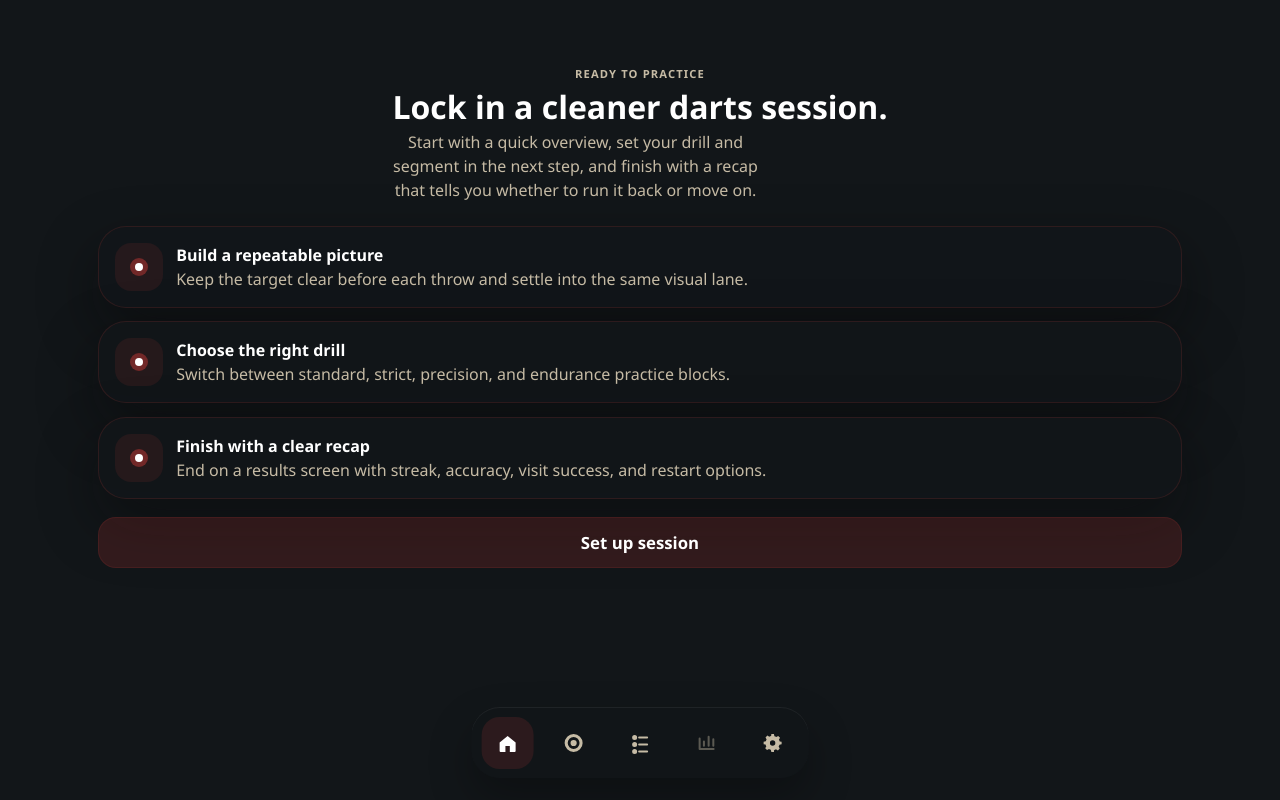
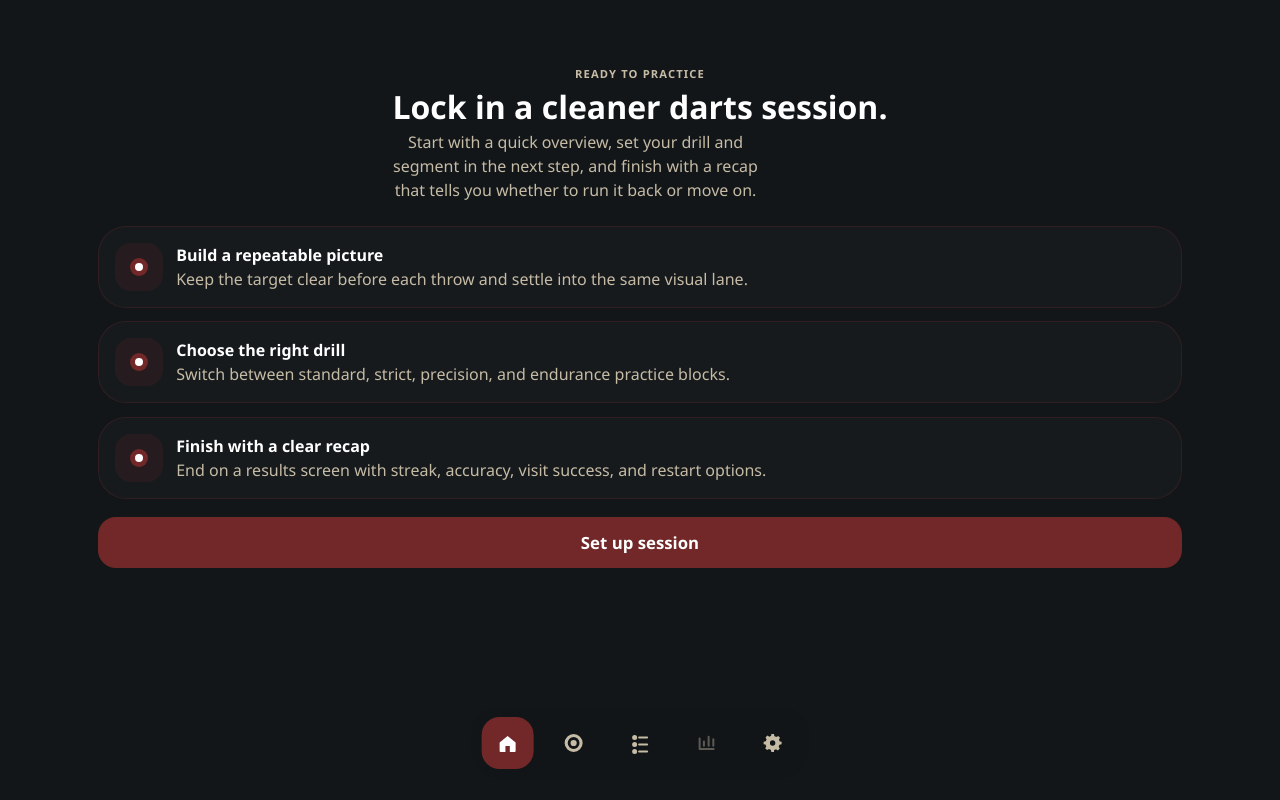
Before and after one commit to spenc259/Dart-Segment-Trainer, a React (Vite) app: page / in a window 1280 px wide. Built offline with nearby package versions, Linux system fonts and the light colour scheme.

Commit message:
Polish dark mode surfaces and inputs

```diff
--- a/src/index.css
+++ b/src/index.css
@@ -16,11 +16,11 @@
   --shell-border: rgba(114, 40, 40, 0.28);
   --card: rgba(18, 22, 25, 0.96);
   --card-border: rgba(114, 40, 40, 0.34);
-  --card-shadow: 0 24px 60px rgba(6, 8, 8, 0.42);
-  --surface-soft: rgba(114, 40, 40, 0.12);
-  --surface-strong: rgba(114, 40, 40, 0.18);
-  --surface-selected: rgba(114, 40, 40, 0.24);
-  --surface-selected-border: rgba(114, 40, 40, 0.58);
+  --card-shadow: none;
+  --surface-soft: rgba(255, 255, 255, 0.03);
+  --surface-strong: rgba(255, 255, 255, 0.04);
+  --surface-selected: rgba(114, 40, 40, 0.34);
+  --surface-selected-border: rgba(114, 40, 40, 0.9);
   --surface-border: rgba(114, 40, 40, 0.32);
   --surface-divider: rgba(198, 187, 165, 0.12);
   --ring-inner: #121619;
@@ -30,31 +30,31 @@
   --amber: #c35d32;
   --red: #722828;
   --violet: #c6bba5;
-  --button-primary-bg: rgba(114, 40, 40, 0.34);
+  --button-primary-bg: #722828;
   --button-primary-text: #ffffff;
   --done-chip-bg: rgba(114, 40, 40, 0.22);
   --done-chip-text: #f3d9d9;
   --highlight-fill: rgba(114, 40, 40, 0.18);
-  --dart-s-bg: rgba(114, 40, 40, 0.28);
-  --dart-d-bg: rgba(195, 93, 50, 0.32);
-  --dart-t-bg: rgba(45, 71, 57, 0.28);
+  --dart-s-bg: rgba(114, 40, 40, 0.46);
+  --dart-d-bg: rgba(195, 93, 50, 0.44);
+  --dart-t-bg: rgba(45, 71, 57, 0.42);
   --dart-other-bg: rgba(198, 187, 165, 0.14);
   --dart-miss-bg: rgba(18, 22, 25, 0.82);
-  --dart-advance-bg: rgba(114, 40, 40, 0.22);
+  --dart-advance-bg: rgba(114, 40, 40, 0.3);
   --overlay: rgba(5, 8, 8, 0.78);
   --intro-hero-surface: transparent;
   --intro-hero-border: transparent;
   --intro-hero-ink: var(--ink);
   --intro-hero-muted: var(--ink-soft);
-  --intro-card-surface: rgba(18, 22, 25, 0.92);
+  --intro-card-surface: rgba(255, 255, 255, 0.02);
   --intro-card-border: rgba(114, 40, 40, 0.3);
-  --intro-preview-surface: rgba(114, 40, 40, 0.12);
+  --intro-preview-surface: rgba(255, 255, 255, 0.03);
   --intro-heading-ink: var(--ink);
-  --intro-icon-bg: rgba(114, 40, 40, 0.2);
+  --intro-icon-bg: rgba(114, 40, 40, 0.18);
   --intro-icon-accent: #722828;
   --intro-icon-core: #ffffff;
   --intro-preview-ink: rgba(198, 187, 165, 0.74);
-  --intro-mode-card-bg: rgba(114, 40, 40, 0.14);
+  --intro-mode-card-bg: rgba(255, 255, 255, 0.03);
   --intro-mode-card-border: rgba(114, 40, 40, 0.24);
   --intro-mode-card-selected-bg: rgba(114, 40, 40, 0.26);
   --intro-mode-card-selected-border: rgba(114, 40, 40, 0.58);
@@ -63,14 +63,14 @@
   --intro-cta-bg: #722828;
   --intro-cta-text: #ffffff;
   --intro-emblem-shell-bg: #722828;
-  --intro-emblem-shadow: 0 14px 28px rgba(114, 40, 40, 0.22);
+  --intro-emblem-shadow: none;
   --intro-emblem-inner-bg: rgba(18, 22, 25, 0.96);
   --intro-emblem-board-ink: rgba(198, 187, 165, 0.74);
   --float-surface: rgba(18, 22, 25, 0.94);
   --float-icon: #c6bba5;
-  --float-active-surface: rgba(114, 40, 40, 0.28);
+  --float-active-surface: #722828;
   --float-active-icon: #ffffff;
-  --float-shadow: 0 20px 44px rgba(0, 0, 0, 0.28), inset 0 1px 0 rgba(255, 255, 255, 0.06);
+  --float-shadow: none;
   --accent-primary: #722828;
   --accent-secondary: #2d4739;
   --accent-warm: #c35d32;
@@ -642,12 +642,12 @@ button {
 }
 
 .progress-ring-visit {
-  width: 78px;
-  height: 78px;
+  width: 72px;
+  height: 72px;
 }
 
 .progress-ring-visit .progress-ring-inner strong {
-  font-size: 1.05rem;
+  font-size: 1rem;
 }
 
 .progress-card {
@@ -683,8 +683,6 @@ button {
 .journey-float-button {
   border: 0;
   transition:
-    transform 150ms ease,
-    box-shadow 150ms ease,
     background 150ms ease,
     border-color 150ms ease,
     color 150ms ease,
@@ -723,26 +721,32 @@ button {
 
 .dart-s {
   background: var(--dart-s-bg);
+  border-color: rgba(114, 40, 40, 0.72);
 }
 
 .dart-d {
   background: var(--dart-d-bg);
+  border-color: rgba(195, 93, 50, 0.72);
 }
 
 .dart-t {
   background: var(--dart-t-bg);
+  border-color: rgba(45, 71, 57, 0.72);
 }
 
 .dart-other {
   background: var(--dart-other-bg);
+  border-color: rgba(198, 187, 165, 0.2);
 }
 
 .dart-miss {
   background: var(--dart-miss-bg);
+  border-color: rgba(198, 187, 165, 0.14);
 }
 
 .dart-advance {
   background: var(--dart-advance-bg);
+  border-color: rgba(114, 40, 40, 0.56);
 }
 
 .dart-button:disabled,
@@ -752,20 +756,24 @@ button {
 }
 
 .visit-stage {
-  padding: 1rem;
+  padding: 0.85rem 0.85rem 0.8rem;
+  gap: 0.75rem;
 }
 
 .visit-grid {
   grid-template-columns: repeat(3, minmax(0, 1fr));
+  gap: 0.65rem;
 }
 
 .visit-slot {
-  padding: 0.65rem 0.45rem;
-  border-radius: 22px;
+  min-height: 112px;
+  padding: 0.45rem 0.35rem;
+  border-radius: 20px;
   background: var(--surface-strong);
   border: 1px solid var(--ring-border);
   display: grid;
   justify-items: center;
+  align-items: center;
 }
 
 .action-row {
@@ -823,6 +831,7 @@ button {
 .utility-button.primary {
   background: var(--button-primary-bg);
   color: var(--button-primary-text);
+  border-color: rgba(114, 40, 40, 0.9);
 }
 
 .utility-button.large {
@@ -1002,24 +1011,6 @@ button {
   padding-top: 0.2rem;
 }
 
-.dart-button:hover,
-.mode-card:hover,
-.utility-button:hover,
-.section-toggle:hover,
-.theme-button:hover,
-.journey-float-button:hover {
-  transform: translateY(-1px);
-}
-
-.dart-button:active,
-.mode-card:active,
-.utility-button:active,
-.section-toggle:active,
-.theme-button:active,
-.journey-float-button:active {
-  transform: translateY(1px);
-}
-
 @media (min-width: 720px) {
   body {
     padding: 1.5rem;
```
